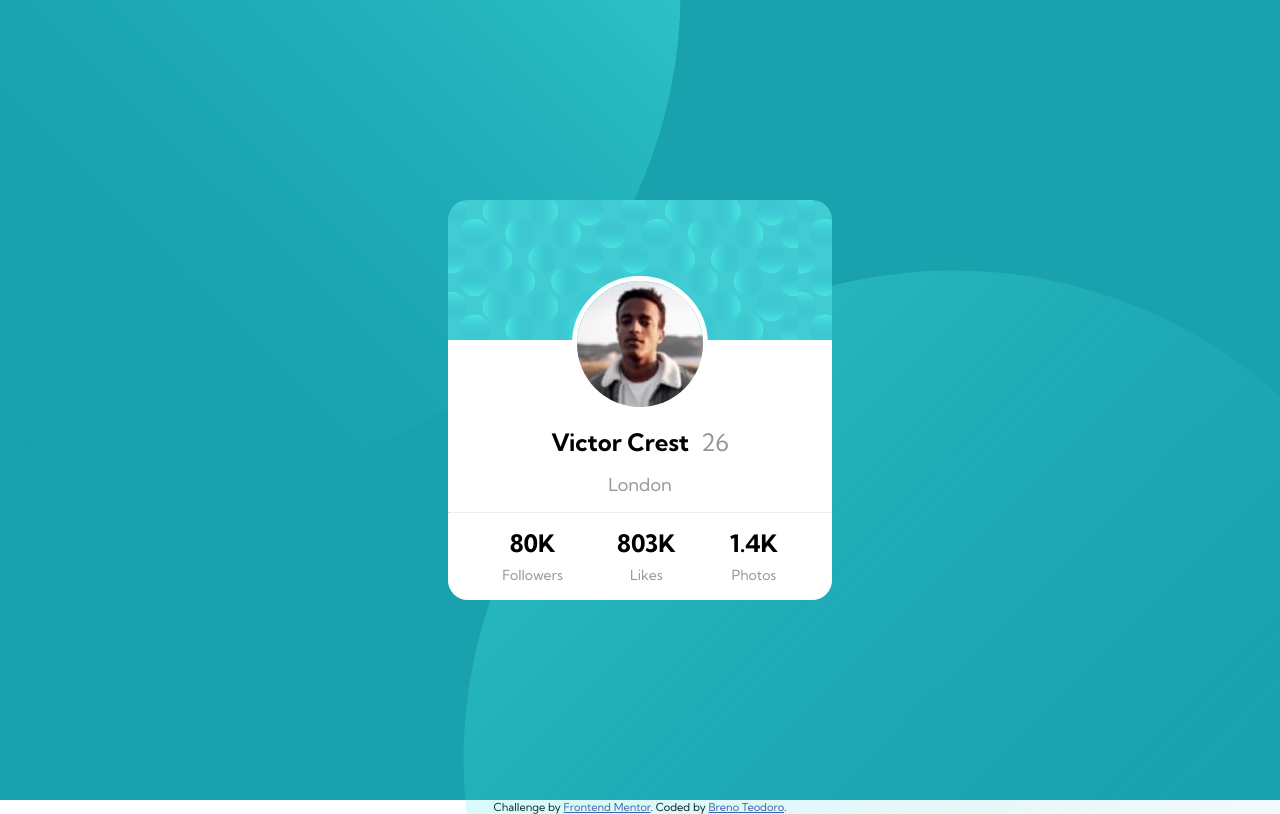
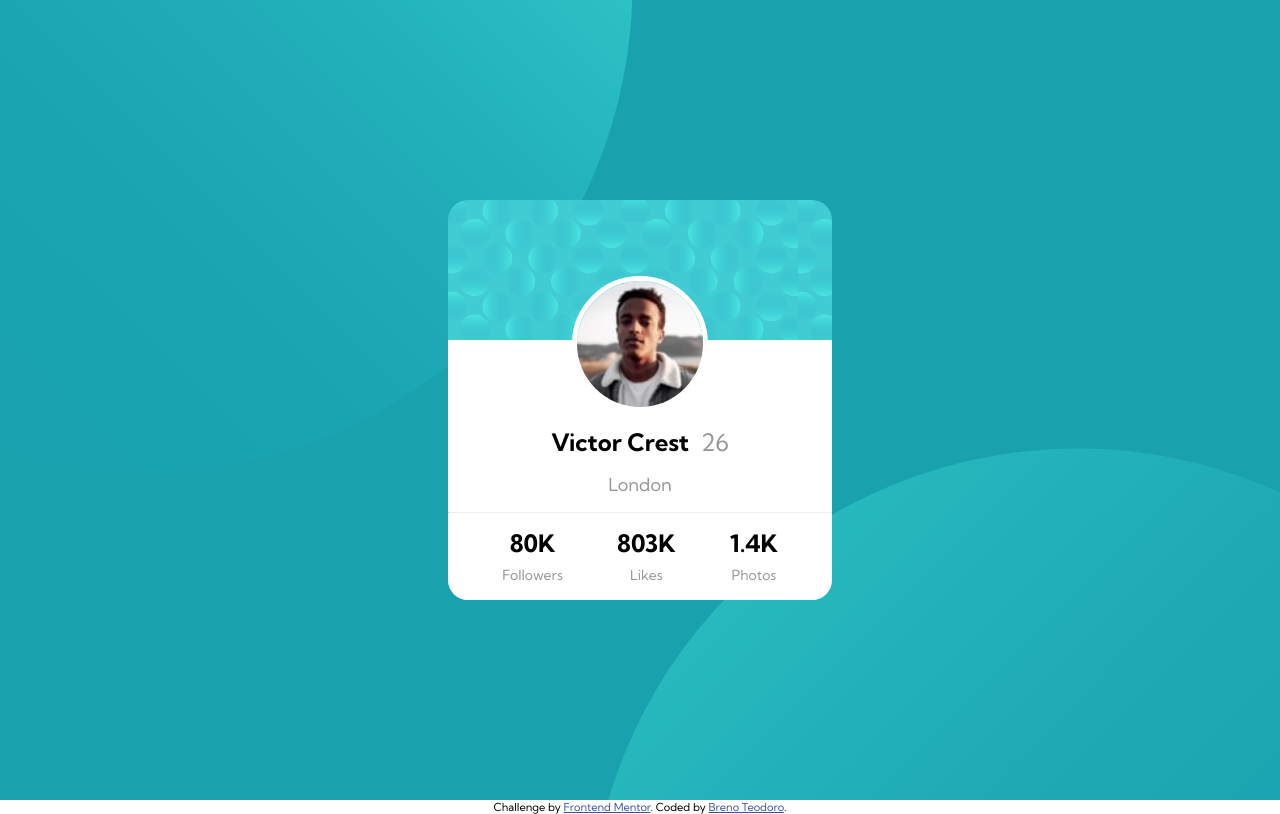
Before and after one commit to brenodt/frontendmentor-profile-card, a plain HTML site: page index.html in a window 1280 px wide. Drawn offline with Linux system fonts and the light colour scheme.

Commit message:
Fix background issue using Jamie's suggestion

```diff
--- a/index.html
+++ b/index.html
@@ -23,8 +23,6 @@
 </head>
 <body>
 <main>
-    <div class="top-circle"></div>
-    <div class="bottom-circle"></div>
     <section>
         <div class="card">
             <img src="images/image-victor.jpg" alt="Profile image" class="avatar">
--- a/style.css
+++ b/style.css
@@ -26,6 +26,9 @@ p {
 
 main {
   background-color: var(--dark-cyan);
+  background-image: url('images/bg-pattern-top.svg'), url('images/bg-pattern-bottom.svg');
+  background-repeat: no-repeat;
+  background-position: right calc(47vw + 15%) bottom calc(65vh - 15vw), left calc(40vw + 25%) top calc(72vh - 10vw);
   height: 100%;
   width: 100%;
   display: flex;
@@ -33,29 +36,29 @@ main {
   align-items: center;
 }
 
-.top-circle {
-    background-image: url("images/bg-pattern-top.svg");
-    background-repeat: no-repeat;
-    background-position: bottom;
-    position: fixed;
-    top: 0;
-    left: 0;
-    margin: -25% 0 0 -25%;
-    height: 100%;
-    width: 80%;
-}
+/*.top-circle {*/
+/*    background-image: url("images/bg-pattern-top.svg");*/
+/*    background-repeat: no-repeat;*/
+/*    background-position: bottom;*/
+/*    position: fixed;*/
+/*    top: 0;*/
+/*    left: 0;*/
+/*    margin: -25% 0 0 -25%;*/
+/*    height: 100%;*/
+/*    width: 80%;*/
+/*}*/
 
-.bottom-circle {
-    background-image: url("images/bg-pattern-bottom.svg");
-    background-repeat: no-repeat;
-    background-position: bottom;
-    position: fixed;
-    bottom: 0;
-    right: 0;
-    margin: 0 -15% -35% 0;
-    width: 65rem;
-    height: 65rem;
-}
+/*.bottom-circle {*/
+/*    background-image: url("images/bg-pattern-bottom.svg");*/
+/*    background-repeat: no-repeat;*/
+/*    background-position: bottom;*/
+/*    position: fixed;*/
+/*    bottom: 0;*/
+/*    right: 0;*/
+/*    margin: 0 -15% -35% 0;*/
+/*    width: 65rem;*/
+/*    height: 65rem;*/
+/*}*/
 
 section {
   background-image: url("images/bg-pattern-card.svg");
@@ -126,7 +129,7 @@ img.avatar {
   margin-top: 8px;
 }
 
-@media(max-width: 800px) {
+@media (max-width: 800px) {
   section {
     width: 90vw;
     height: 60vh;
```
Lines whose indentation alone changed are shown as unchanged.
